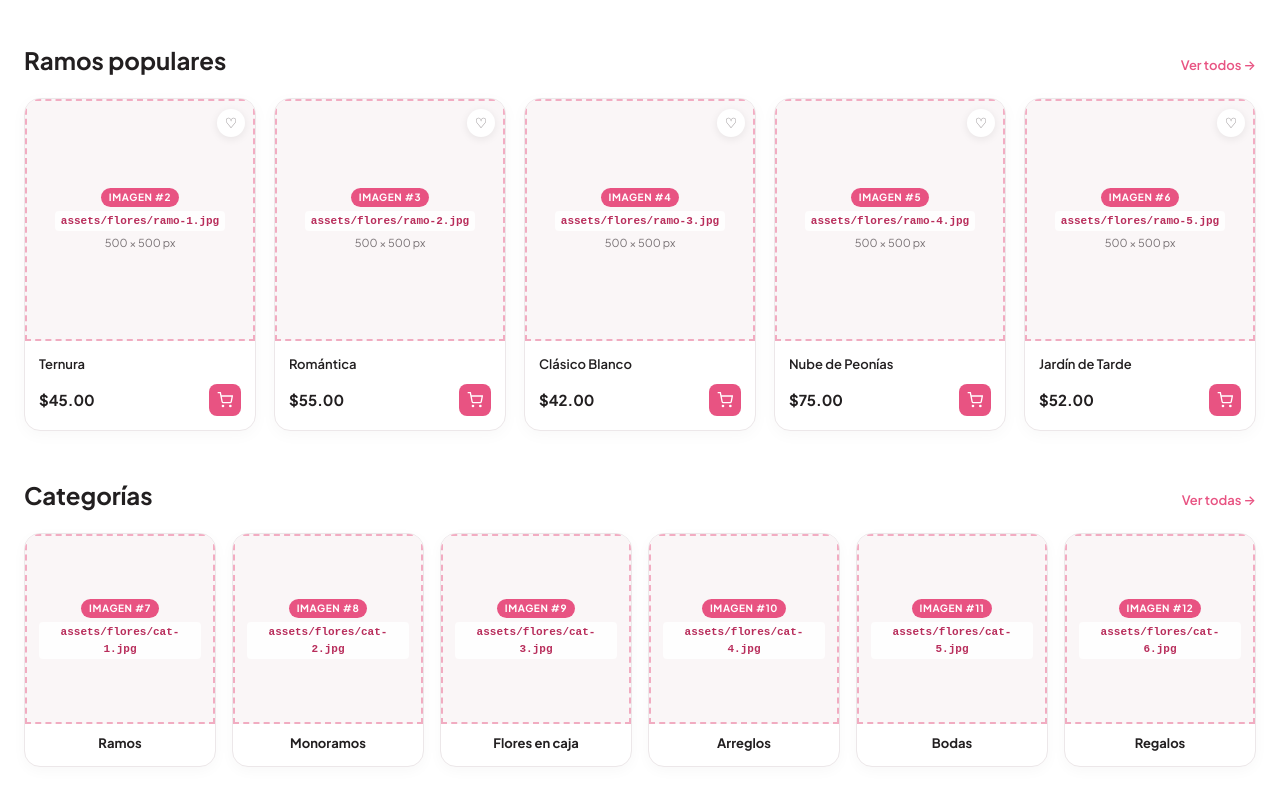
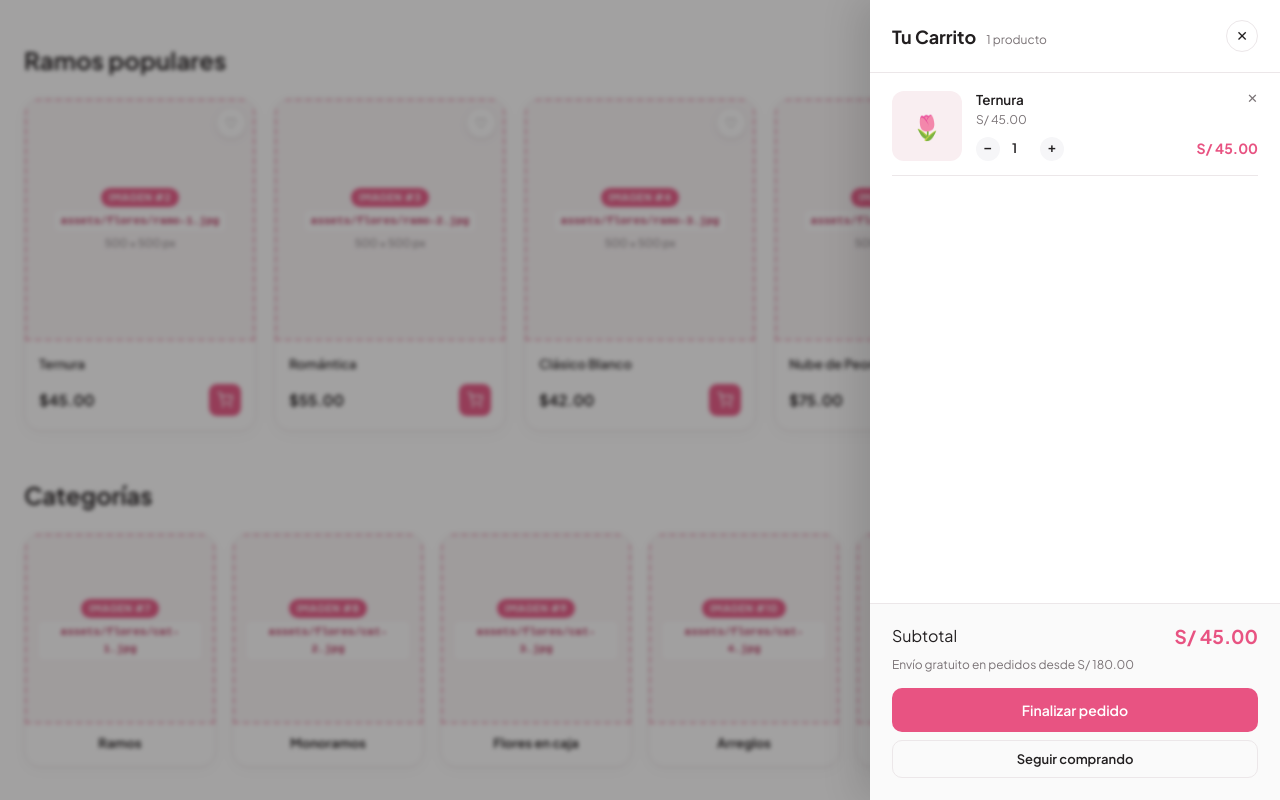
Before and after one commit to RodrigoAlonsoDc/KaritoEmpre, a plain HTML site: page flores.html in a window 1280 px wide. Both pictures are taken after a click on the button 225 px from the left and 1265 px from the top of the page. Shown: the part 865-1665 px from the top of the page. Drawn offline with nearby package versions, Linux system fonts and the light colour scheme.

Commit message:
carrito parte final y metodo de pagos

```diff
--- /dev/null
+++ b/cart.js
@@ -0,0 +1,243 @@
+/* ==========================================================================
+   CARRITO LATERAL DESLIZANTE (CART DRAWER) — KARITO FEST
+   Compartido entre flores.html y ocasiones.html con persistencia en localStorage
+   ========================================================================== */
+(function () {
+  const STORAGE_KEY = 'karitoFestCart';
+
+  function loadCart() {
+    try {
+      const raw = localStorage.getItem(STORAGE_KEY);
+      return raw ? JSON.parse(raw) : [];
+    } catch (e) {
+      return [];
+    }
+  }
+
+  function saveCart(cart) {
+    try {
+      localStorage.setItem(STORAGE_KEY, JSON.stringify(cart));
+    } catch (e) {}
+  }
+
+  function injectDrawerMarkup() {
+    if (document.getElementById('cartDrawer')) return;
+
+    const wrapper = document.createElement('div');
+    wrapper.innerHTML = `
+      <div class="cart-backdrop" id="cartBackdrop"></div>
+      <aside class="cart-drawer" id="cartDrawer" aria-label="Carrito de compras" aria-hidden="true">
+        <div class="cart-drawer-header">
+          <div class="cart-drawer-title-wrap">
+            <h3>Tu Carrito</h3>
+            <span class="cart-drawer-count" id="drawerItemCount">0 productos</span>
+          </div>
+          <button type="button" class="cart-close-btn" id="cartCloseBtn" aria-label="Cerrar carrito">✕</button>
+        </div>
+
+        <div class="cart-drawer-body" id="cartDrawerBody"></div>
+
+        <div class="cart-drawer-footer" id="cartDrawerFooter">
+          <div class="cart-subtotal-row">
+            <span>Subtotal</span>
+            <strong id="cartSubtotalAmount">S/ 0.00</strong>
+          </div>
+          <p class="cart-shipping-note">Envío gratuito en pedidos desde S/ 180.00</p>
+          <button type="button" class="cart-checkout-btn" id="cartCheckoutBtn">Finalizar pedido</button>
+          <button type="button" class="cart-continue-btn" id="cartContinueBtn">Seguir comprando</button>
+        </div>
+      </aside>
+    `;
+    document.body.appendChild(wrapper);
+  }
+
+  function formatMoney(amount) {
+    return 'S/ ' + Number(amount).toFixed(2);
+  }
+
+  function parsePrice(priceText) {
+    const num = parseFloat(String(priceText).replace(/[^0-9.]/g, ''));
+    return isNaN(num) ? 0 : num;
+  }
+
+  function updateBadges(cart) {
+    const totalQty = cart.reduce((sum, item) => sum + item.qty, 0);
+    document.querySelectorAll('.cart-badge').forEach((badge) => {
+      badge.textContent = totalQty;
+    });
+    const drawerCount = document.getElementById('drawerItemCount');
+    if (drawerCount) {
+      drawerCount.textContent = totalQty === 1 ? '1 producto' : totalQty + ' productos';
+    }
+  }
+
+  function renderCart() {
+    const cart = loadCart();
+    updateBadges(cart);
+
+    const body = document.getElementById('cartDrawerBody');
+    const footer = document.getElementById('cartDrawerFooter');
+    const subtotalEl = document.getElementById('cartSubtotalAmount');
+    if (!body || !footer) return;
+
+    if (cart.length === 0) {
+      body.innerHTML = `
+        <div class="cart-empty-state">
+          <div class="cart-empty-icon">🌸</div>
+          <h4>Tu carrito está vacío</h4>
+          <p>Elige un ramo o arreglo floral para sorprender hoy.</p>
+          <button type="button" class="btn-pink-primary" onclick="karitoCart.close()">Explorar ramos</button>
+        </div>
+      `;
+      footer.style.display = 'none';
+      return;
+    }
+
+    footer.style.display = 'block';
+    let subtotal = 0;
+
+    body.innerHTML = cart
+      .map((item, idx) => {
+        subtotal += item.price * item.qty;
+        return `
+          <div class="cart-item">
+            <div class="cart-item-thumb">
+              <img src="${item.img}" alt="${item.title}" onerror="this.style.display='none';">
+              <span class="cart-thumb-fallback">🌷</span>
+            </div>
+            <div class="cart-item-info">
+              <div class="cart-item-top">
+                <h4>${item.title}</h4>
+                <button type="button" class="cart-remove-btn" onclick="karitoCart.remove(${idx})" aria-label="Eliminar producto">✕</button>
+              </div>
+              <div class="cart-item-price">${formatMoney(item.price)}</div>
+              <div class="cart-item-controls">
+                <div class="occ-qty-row">
+                  <button type="button" class="occ-qty-btn" onclick="karitoCart.updateQty(${idx}, -1)" aria-label="Disminuir">−</button>
+                  <span class="occ-qty-val">${item.qty}</span>
+                  <button type="button" class="occ-qty-btn" onclick="karitoCart.updateQty(${idx}, 1)" aria-label="Aumentar">+</button>
+                </div>
+                <strong class="cart-item-total">${formatMoney(item.price * item.qty)}</strong>
+              </div>
+            </div>
+          </div>
+        `;
+      })
+      .join('');
+
+    subtotalEl.textContent = formatMoney(subtotal);
+  }
+
+  function openCart() {
+    const drawer = document.getElementById('cartDrawer');
+    const backdrop = document.getElementById('cartBackdrop');
+    if (!drawer || !backdrop) return;
+    renderCart();
+    drawer.classList.add('is-open');
+    backdrop.classList.add('is-open');
+    drawer.setAttribute('aria-hidden', 'false');
+    document.body.style.overflow = 'hidden';
+  }
+
+  function closeCart() {
+    const drawer = document.getElementById('cartDrawer');
+    const backdrop = document.getElementById('cartBackdrop');
+    if (!drawer || !backdrop) return;
+    drawer.classList.remove('is-open');
+    backdrop.classList.remove('is-open');
+    drawer.setAttribute('aria-hidden', 'true');
+    document.body.style.overflow = '';
+  }
+
+  function addItem(newItem) {
+    const cart = loadCart();
+    const qtyToAdd = newItem.qty || 1;
+    const existing = cart.find((i) => i.title === newItem.title);
+    if (existing) {
+      existing.qty += qtyToAdd;
+    } else {
+      cart.push({
+        title: newItem.title,
+        price: Number(newItem.price) || 0,
+        img: newItem.img || '',
+        qty: qtyToAdd
+      });
+    }
+    saveCart(cart);
+    openCart();
+  }
+
+  function updateQty(index, delta) {
+    const cart = loadCart();
+    if (!cart[index]) return;
+    cart[index].qty += delta;
+    if (cart[index].qty <= 0) {
+      cart.splice(index, 1);
+    }
+    saveCart(cart);
+    renderCart();
+  }
+
+  function removeItem(index) {
+    const cart = loadCart();
+    cart.splice(index, 1);
+    saveCart(cart);
+    renderCart();
+  }
+
+  function bindEvents() {
+    // Abrir al hacer clic en el botón Carrito del header
+    document.querySelectorAll('a[href="#carrito"]').forEach((trigger) => {
+      trigger.addEventListener('click', function (e) {
+        e.preventDefault();
+        openCart();
+      });
+    });
+
+    // Botones de añadir al carrito en flores.html ("Ramos populares")
+    document.querySelectorAll('.btn-add-cart').forEach((btn) => {
+      btn.addEventListener('click', function () {
+        const card = btn.closest('.fl-product-card');
+        if (!card) return;
+        const title = card.querySelector('.fl-product-title')?.textContent.trim() || 'Ramo';
+        const priceText = card.querySelector('.fl-product-price')?.textContent || '0';
+        const img = card.querySelector('.slot-img')?.getAttribute('src') || '';
+        addItem({
+          title: title,
+          price: parsePrice(priceText),
+          img: img,
+          qty: 1
+        });
+      });
+    });
+
+    document.getElementById('cartCloseBtn')?.addEventListener('click', closeCart);
+    document.getElementById('cartContinueBtn')?.addEventListener('click', closeCart);
+    document.getElementById('cartBackdrop')?.addEventListener('click', closeCart);
+
+    document.getElementById('cartCheckoutBtn')?.addEventListener('click', function () {
+      const cart = loadCart();
+      if (cart.length === 0) return;
+      const total = cart.reduce((sum, i) => sum + i.price * i.qty, 0);
+      alert('¡Gracias por tu pedido en Karito Fest!\nTotal a pagar: ' + formatMoney(total));
+    });
+
+    document.addEventListener('keydown', function (e) {
+      if (e.key === 'Escape') closeCart();
+    });
+  }
+
+  window.karitoCart = {
+    add: addItem,
+    open: openCart,
+    close: closeCart,
+    updateQty: updateQty,
+    remove: removeItem
+  };
+
+  document.addEventListener('DOMContentLoaded', function () {
+    injectDrawerMarkup();
+    renderCart();
+    bindEvents();
+  });
+})();
--- a/flores.css
+++ b/flores.css
@@ -1206,3 +1206,268 @@ img {
     grid-template-columns: 1fr;
   }
 }
+
+/* ==========================================================================
+   11. PANEL LATERAL DEL CARRITO (CART DRAWER)
+   ========================================================================== */
+.cart-backdrop {
+  position: fixed;
+  inset: 0;
+  background-color: rgba(34, 31, 32, 0.42);
+  backdrop-filter: blur(2px);
+  z-index: 1200;
+  opacity: 0;
+  pointer-events: none;
+  transition: opacity 0.3s ease;
+}
+
+.cart-backdrop.is-open {
+  opacity: 1;
+  pointer-events: auto;
+}
+
+.cart-drawer {
+  position: fixed;
+  top: 0;
+  right: 0;
+  width: 100%;
+  max-width: 410px;
+  height: 100vh;
+  background-color: #ffffff;
+  z-index: 1250;
+  box-shadow: -12px 0 36px rgba(0, 0, 0, 0.12);
+  display: flex;
+  flex-direction: column;
+  transform: translateX(100%);
+  transition: transform 0.35s cubic-bezier(0.22, 1, 0.36, 1);
+}
+
+.cart-drawer.is-open {
+  transform: translateX(0);
+}
+
+.cart-drawer-header {
+  padding: 20px 22px;
+  border-bottom: 1px solid var(--fl-border);
+  display: flex;
+  align-items: center;
+  justify-content: space-between;
+}
+
+.cart-drawer-title-wrap {
+  display: flex;
+  align-items: baseline;
+  gap: 10px;
+}
+
+.cart-drawer-title-wrap h3 {
+  font-size: 18px;
+  font-weight: 700;
+  color: var(--fl-text);
+}
+
+.cart-drawer-count {
+  font-size: 12px;
+  color: var(--fl-muted);
+}
+
+.cart-close-btn {
+  width: 32px;
+  height: 32px;
+  border-radius: 50%;
+  border: 1px solid var(--fl-border);
+  background: #ffffff;
+  color: var(--fl-text);
+  font-size: 14px;
+  cursor: pointer;
+  display: inline-flex;
+  align-items: center;
+  justify-content: center;
+}
+
+.cart-close-btn:hover {
+  border-color: var(--fl-pink);
+  color: var(--fl-pink);
+}
+
+.cart-drawer-body {
+  flex: 1;
+  overflow-y: auto;
+  padding: 18px 22px;
+  display: flex;
+  flex-direction: column;
+  gap: 14px;
+}
+
+.cart-empty-state {
+  margin: auto;
+  text-align: center;
+  padding: 24px 12px;
+  display: flex;
+  flex-direction: column;
+  align-items: center;
+  gap: 10px;
+}
+
+.cart-empty-icon {
+  font-size: 40px;
+}
+
+.cart-empty-state h4 {
+  font-size: 16px;
+  font-weight: 700;
+}
+
+.cart-empty-state p {
+  font-size: 13px;
+  color: var(--fl-muted);
+  margin-bottom: 8px;
+}
+
+.cart-item {
+  display: grid;
+  grid-template-columns: 70px 1fr;
+  gap: 14px;
+  padding-bottom: 14px;
+  border-bottom: 1px solid var(--fl-border);
+}
+
+.cart-item-thumb {
+  position: relative;
+  width: 70px;
+  height: 70px;
+  border-radius: 12px;
+  background-color: var(--fl-blush-soft);
+  overflow: hidden;
+  display: flex;
+  align-items: center;
+  justify-content: center;
+}
+
+.cart-item-thumb img {
+  position: relative;
+  z-index: 2;
+  width: 100%;
+  height: 100%;
+  object-fit: cover;
+}
+
+.cart-thumb-fallback {
+  position: absolute;
+  z-index: 1;
+  font-size: 24px;
+}
+
+.cart-item-info {
+  display: flex;
+  flex-direction: column;
+  justify-content: space-between;
+}
+
+.cart-item-top {
+  display: flex;
+  align-items: flex-start;
+  justify-content: space-between;
+  gap: 8px;
+}
+
+.cart-item-top h4 {
+  font-size: 13.5px;
+  font-weight: 600;
+  line-height: 1.3;
+}
+
+.cart-remove-btn {
+  background: none;
+  border: none;
+  color: var(--fl-muted);
+  cursor: pointer;
+  font-size: 13px;
+}
+
+.cart-remove-btn:hover {
+  color: var(--fl-pink);
+}
+
+.cart-item-price {
+  font-size: 12px;
+  color: var(--fl-muted);
+}
+
+.cart-item-controls {
+  display: flex;
+  align-items: center;
+  justify-content: space-between;
+  margin-top: 6px;
+}
+
+.cart-item-controls .occ-qty-row {
+  margin: 0;
+}
+
+.cart-item-total {
+  font-size: 14px;
+  font-weight: 700;
+  color: var(--fl-pink);
+}
+
+.cart-drawer-footer {
+  padding: 18px 22px 22px;
+  border-top: 1px solid var(--fl-border);
+  background-color: #fafafa;
+}
+
+.cart-subtotal-row {
+  display: flex;
+  align-items: center;
+  justify-content: space-between;
+  font-size: 16px;
+  margin-bottom: 6px;
+}
+
+.cart-subtotal-row strong {
+  font-size: 19px;
+  color: var(--fl-pink);
+}
+
+.cart-shipping-note {
+  font-size: 12px;
+  color: var(--fl-muted);
+  margin-bottom: 14px;
+}
+
+.cart-checkout-btn {
+  width: 100%;
+  background-color: var(--fl-pink);
+  color: #ffffff;
+  border: none;
+  border-radius: 10px;
+  padding: 13px 20px;
+  font-family: var(--fl-sans);
+  font-size: 14px;
+  font-weight: 600;
+  cursor: pointer;
+  margin-bottom: 8px;
+}
+
+.cart-checkout-btn:hover {
+  background-color: var(--fl-pink-hover);
+}
+
+.cart-continue-btn {
+  width: 100%;
+  background: none;
+  border: 1px solid var(--fl-border);
+  border-radius: 10px;
+  padding: 10px 16px;
+  font-family: var(--fl-sans);
+  font-size: 13px;
+  font-weight: 600;
+  color: var(--fl-text);
+  cursor: pointer;
+}
+
+.cart-continue-btn:hover {
+  border-color: var(--fl-pink);
+  color: var(--fl-pink);
+}
```
Also changed, not shown: flores.html (+1 -0 lines), ocasiones.html (+15 -2 lines).
